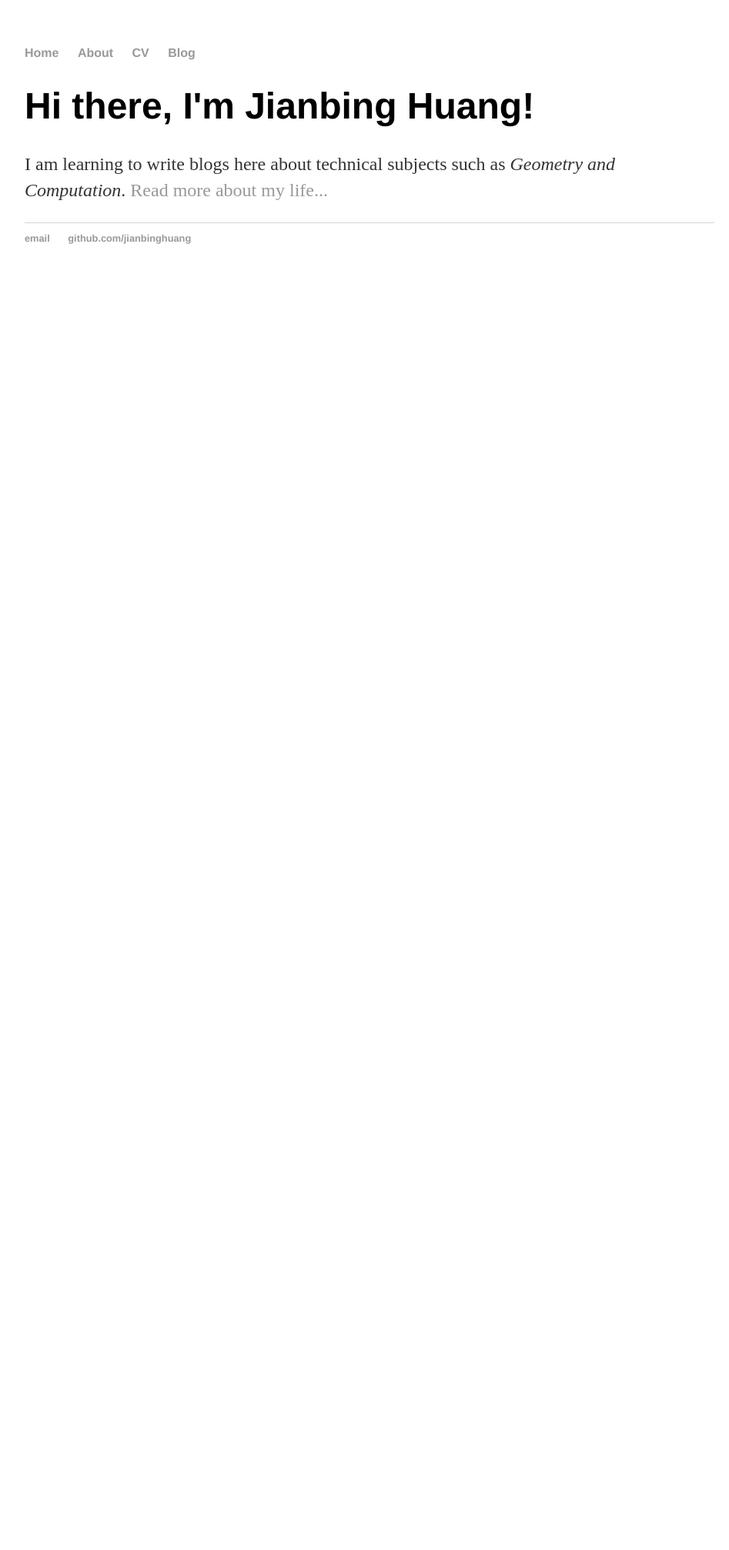
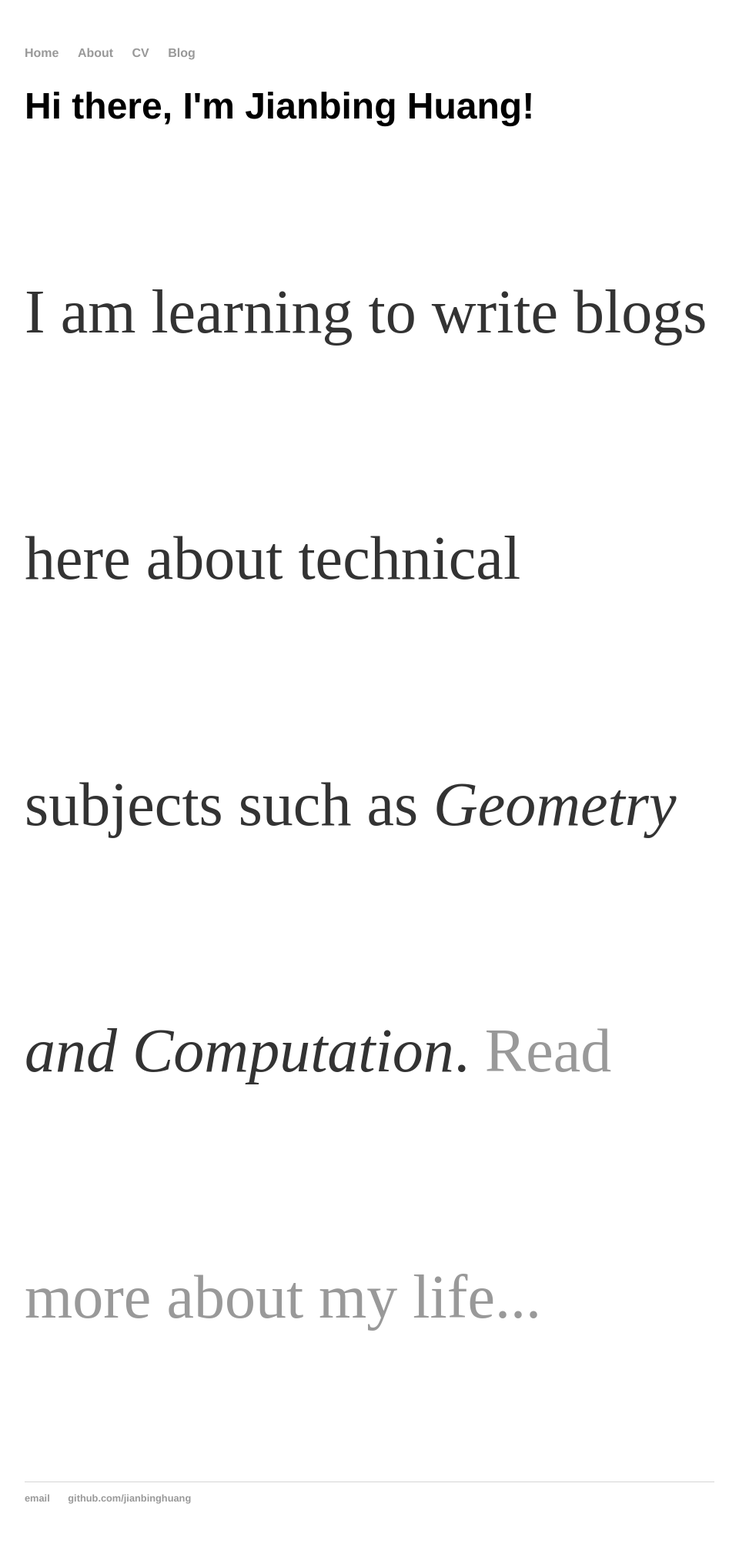
Before and after one commit to hjb-zy/jianbinghuang.github.io, a Jekyll site: the page built from index.html, in a window 1280 px wide. Shown: the whole page at 77% size, without its empty margins (160-1107 px from the left). Built offline with Jekyll 4.4.1, drawn with Linux system fonts in a browser that asks for light colours; before the commit the page ends 900 px from its top, so only the background shows below that.

Commit message:
Update main.css

```diff
--- a/css/main.css
+++ b/css/main.css
@@ -24,8 +24,8 @@ h1 {
     font-family:'Helvetica', 'Arial', 'Sans-Serif';
 }
 p {
-    font-size: 1.5em;
-    line-height: 1.4em;
+    font-size: 5em;
+    line-height: 4em;
     color: #333;
 }
 footer {
```
